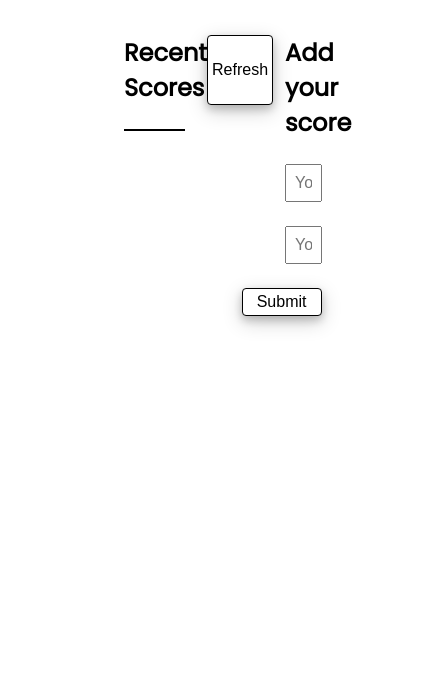
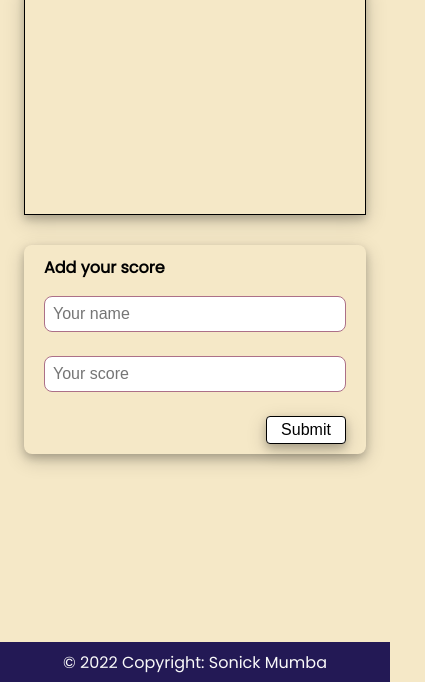
Before and after one commit to Sonickmumba/Leaderboard, a website built with webpack: page src/index.html in a window 390 px wide. Shown: the part 162-844 px from the top of the page, 425 px wide, since content can reach past the window. Built offline with nearby package versions, Linux system fonts and the light colour scheme; no server answers.

Commit message:
Add css styles

```diff
--- a/src/index.html
+++ b/src/index.html
@@ -33,6 +33,9 @@
       </form>
     </section>
   </main>
+  <footer class="footer">
+    <div>© 2022 Copyright: Sonick Mumba</div>
+  </footer>
 </body>
 
 </html>
--- a/src/style.css
+++ b/src/style.css
@@ -7,13 +7,14 @@
 }
 
 body {
-  padding: 4rem;
+  padding: 1.5rem 4rem 0 2.5rem;
   font-family: 'Poppins', sans-serif;
+  background-color: #F5E8C7;
 }
 
 h1 {
-  font-size: 3.5rem;
-  margin-bottom: 3rem;
+  font-size: 3rem;
+  margin-bottom: 1rem;
 }
 
 h2 {
@@ -24,6 +25,7 @@ h2 {
   display: flex;
   gap: 100px;
   margin: 0 80px 0 60px;
+  padding: 0 20px;
 }
 
 .score-section {
@@ -34,24 +36,36 @@ h2 {
 
 .recent-scores-refresh {
   display: flex;
+  height: 50px;
   justify-content: space-between;
-  margin-bottom: 1.5rem;
+  align-items: center;
+  padding: 0 8px;
+  margin-bottom: 1rem;
+  box-shadow: 0 4px 8px 0 rgba(0, 0, 0, 0.2), 0 6px 20px 0 rgba(0, 0, 0, 0.19);
 }
 
 #refresh-btn {
-  position: relative;
+  width: 80px;
+  font-size: 1rem;
   float: right;
-  box-shadow: 0 4px 8px 0 rgba(0, 0, 0, 0.2), 0 6px 20px 0 rgba(0, 0, 0, 0.19);
+  padding: 4px;
+  text-align: center;
+  border: 1px solid #ECCCB2;
+  background-color: #fff;
+  border-radius: 8px;
 }
 
-.table-contents {
+/* .table-contents {
   width: 100%;
   border: 3px solid black;
   border-collapse: collapse;
-}
+} */
 
 .container {
   border: 1px solid black;
+  box-shadow: 0 4px 8px 0 rgba(0, 0, 0, 0.2), 0 6px 20px 0 rgba(0, 0, 0, 0.19);
+  overflow-y:auto;
+  height: 400px;
 }
 
 ul {
@@ -63,11 +77,19 @@ ul {
 }
 
 ul:nth-child(even) {
-  background-color: #ddd;
+  background-color: #c290a4;
+}
+
+ul:nth-child(2n + 1) {
+  background-color: #DEB6AB;
 }
 
 .add-score-section {
   width: 30%;
+  box-shadow: 0 4px 8px 0 rgba(0, 0, 0, 0.2), 0 6px 20px 0 rgba(0, 0, 0, 0.19);
+  padding: 10px 20px;
+  height: fit-content;
+  border-radius: 8px;
 }
 
 .add-score {
@@ -79,10 +101,12 @@ input {
   font-size: 1rem;
   padding: 8px;
   margin-bottom: 1.5rem;
+  border: 1px solid #AC7088;
+  border-radius: 8px;
+  outline: none;
 }
 
-#submit-score-name,
-#refresh-btn {
+#submit-score-name {
   width: 80px;
   padding: 4px;
   border: 1px solid black;
@@ -92,3 +116,73 @@ input {
   background-color: #fff;
   box-shadow: 0 4px 8px 0 rgba(0, 0, 0, 0.2), 0 6px 20px 0 rgba(0, 0, 0, 0.19);
 }
+
+footer {
+  display: flex;
+  align-items: center;
+  justify-content: center;
+  width: 100%;
+  height: 40px;
+  position: absolute;
+  bottom: 0;
+  left: 0;
+  right: 0;
+  background-color: #231955;
+  color: #F9F9F9;
+  text-align: center;
+}
+
+@media (max-width: 766px){
+  body {
+    padding: 8px;
+  }
+
+  h1 {
+    font-size: 2.5rem;
+    margin-bottom: 0.8rem;
+  }
+
+  h2 {
+    font-size: 1rem;
+  }
+
+  .main-container {
+    display: flex;
+    flex-direction: column;
+    gap: 30px;
+    width: 100%;
+    /* margin: 0 80px 0 60px; */
+    margin: 0;
+    padding: 0 16px;
+    /* padding: 0 20px; */
+  }
+
+  .score-section {
+    width: 100%;
+  }
+
+  .container {
+    height: 230px;
+  }
+
+  ul {
+    padding: 4px 100px 4px 15px;
+    font-size: 1rem;
+  }
+
+  ul li {
+    text-align: center;
+  }
+
+  .add-score-section {
+    width: 100%;
+    box-shadow: 0 4px 8px 0 rgba(0, 0, 0, 0.2), 0 6px 20px 0 rgba(0, 0, 0, 0.19);
+    padding: 10px 20px;
+    height: fit-content;
+    border-radius: 8px;
+  }
+
+  .add-score {
+    margin-bottom: 1rem;
+  }
+}
```
